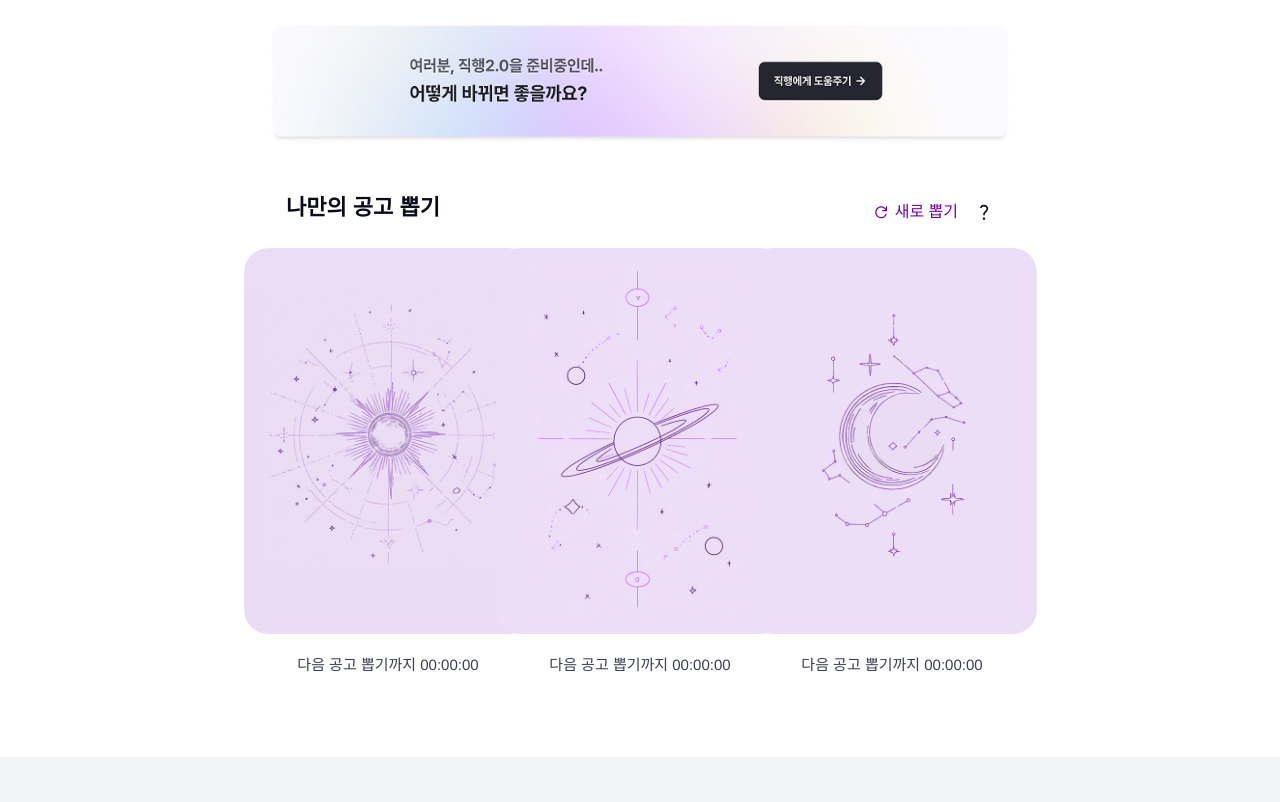
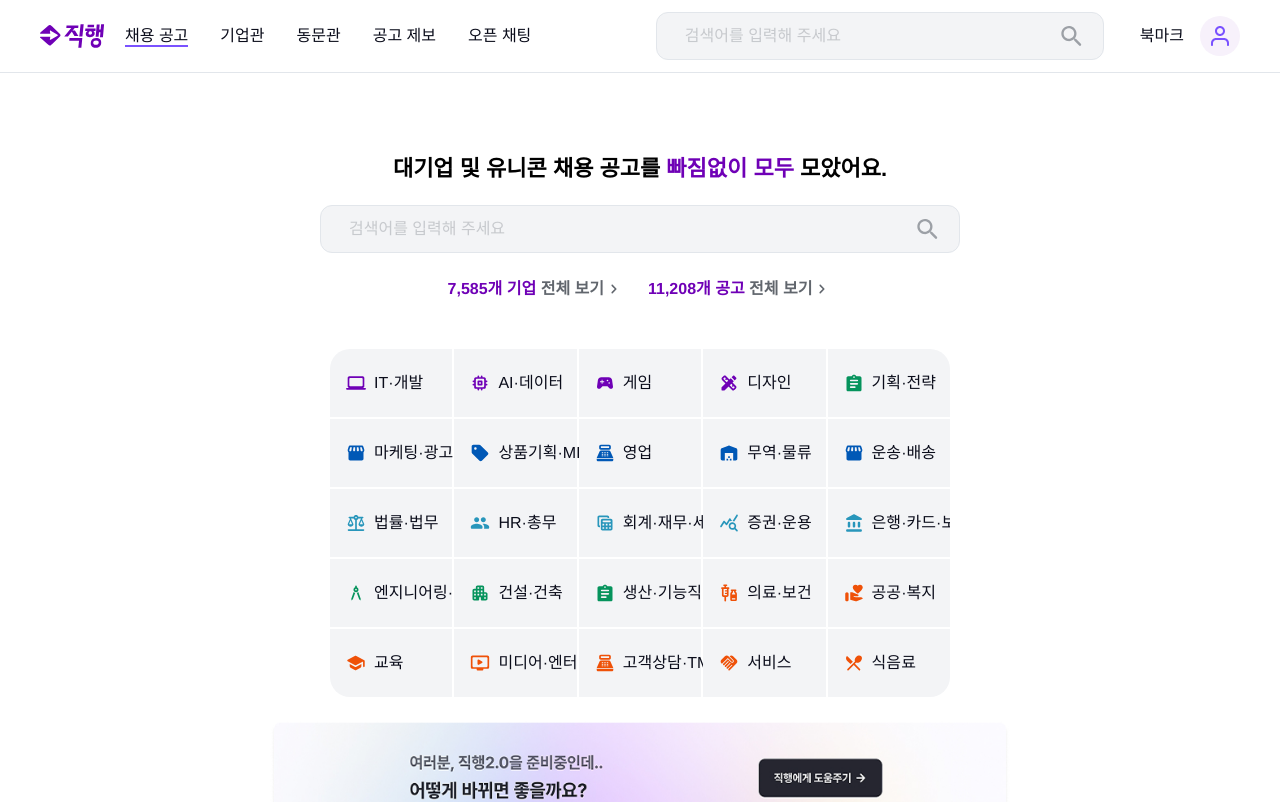
Before and after one commit to Team4-Zighang/zighang_fe, a Next.js app: page /home in a window 1280 px wide. Shown: the top 802 px of the page. Built offline with nearby package versions, Linux system fonts and the light colour scheme.

Commit message:
#10 [FEAT] 홈 화면 컴포넌트 적용

```diff
--- a/src/app/home/page.tsx
+++ b/src/app/home/page.tsx
@@ -2,11 +2,32 @@ import React from 'react';
 import PostingLotto from './components/PostingLotto';
 import Image from 'next/image';
 import Footer from '../_components/common/Footer';
+import Header from '../_components/common/Header';
+import SearchBar from './components/SearchBar';
+import NavigateGroup from './components/NavigateGroup';
+import JobGroup from './components/JobGroup';
 
 const page = () => {
   return (
     <>
+      <Header />
       <div className="flex flex-col items-start px-4 lg:px-[270px]">
+        <div className="flex w-full flex-col gap-[24px]">
+          <div className="flex flex-col items-stretch gap-[20px] pt-[36px] md:items-center md:px-0 md:pt-[80px]">
+            <div className="mobile-title1 md:heading-md-bold flex flex-col items-center md:flex-row md:text-[22px]">
+              <span>대기업 및 유니콘 채용 공고를&nbsp;</span>
+              <div className="flex">
+                <span className="text-contents-primary-default">
+                  빠짐없이 모두&nbsp;
+                </span>
+                <span>모았어요.</span>
+              </div>
+            </div>
+            <SearchBar />
+          </div>
+          <NavigateGroup />
+        </div>
+        <JobGroup />
         <Image
           src="/images/zighang_banner.png"
           alt="배너"
```
